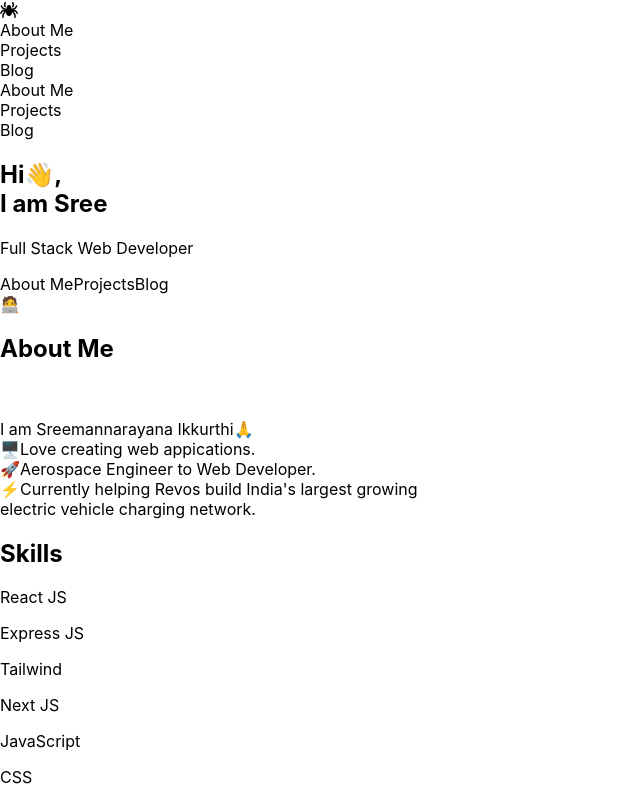
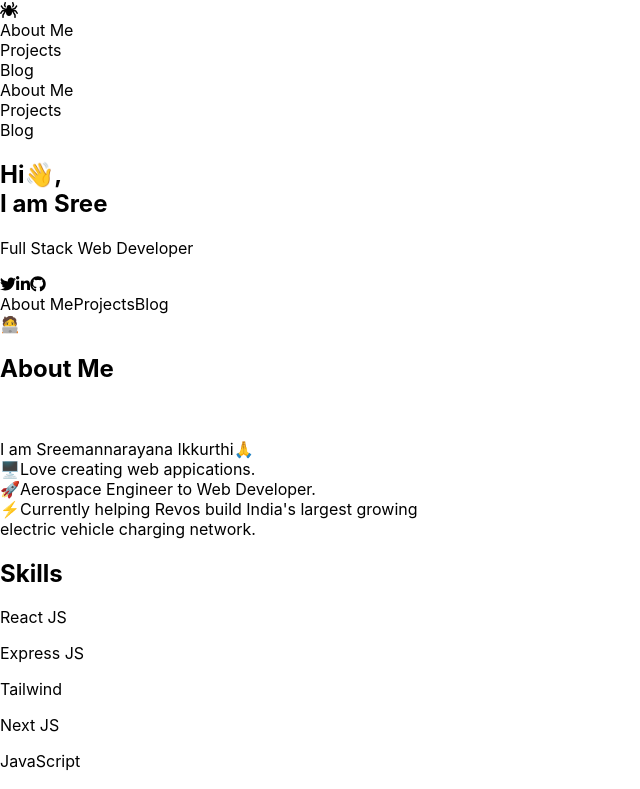
Before and after one commit to ikkurthis1998/whoissree, a Next.js app: page / in a window 1280 px wide. Shown: the top 789 px of the page, without its empty margins (0-640 px from the left). Built offline with nearby package versions, Linux system fonts and the light colour scheme.

Commit message:
Update index.js

```diff
--- a/pages/index.js
+++ b/pages/index.js
@@ -3,6 +3,12 @@ import Link from "next/link";
 import styles from "../styles/Home.module.css";
 import Navbar from "../components/Navbar";
 import Footer from "../components/Footer";
+import { FontAwesomeIcon } from "@fortawesome/react-fontawesome";
+import {
+	faGithub,
+	faLinkedinIn,
+	faTwitter,
+} from "@fortawesome/free-brands-svg-icons";
 
 export default function Home() {
 	const projects = [
@@ -69,8 +75,28 @@ export default function Home() {
 						<br /> I am Sree
 					</h1>
 
-					<p className="text-xl mb-20">Full Stack Web Developer</p>
-					<div className="flex justify-evenly mobile-sm:w-screen tablet:w-96 computer:w-3/5">
+					<p className="text-xl">Full Stack Web Developer</p>
+					<div className="my-10 flex justify-between items-center mobile-sm:w-2/5 tablet:w-1/4">
+						<a href="https://twitter.com/isree1998">
+							<FontAwesomeIcon
+								icon={faTwitter}
+								className="mobile-sm:w-5 tablet:w-6"
+							/>
+						</a>
+						<a href="https://www.linkedin.com/in/ikkurthis1998/">
+							<FontAwesomeIcon
+								icon={faLinkedinIn}
+								className="mobile-sm:w-5 tablet:w-6"
+							/>
+						</a>
+						<a href="https://github.com/ikkurthis1998">
+							<FontAwesomeIcon
+								icon={faGithub}
+								className="mobile-sm:w-5 tablet:w-6"
+							/>
+						</a>
+					</div>
+					<div className="flex justify-evenly mobile-sm:w-screen tablet:w-5/6 computer:w-3/5">
 						<span className="cursor-pointer transition-all hover:bg-blue-300 border-2 w-28 h-10 flex justify-center items-center rounded-lg">
 							<a href="#aboutme">About Me</a>
 						</span>
```
